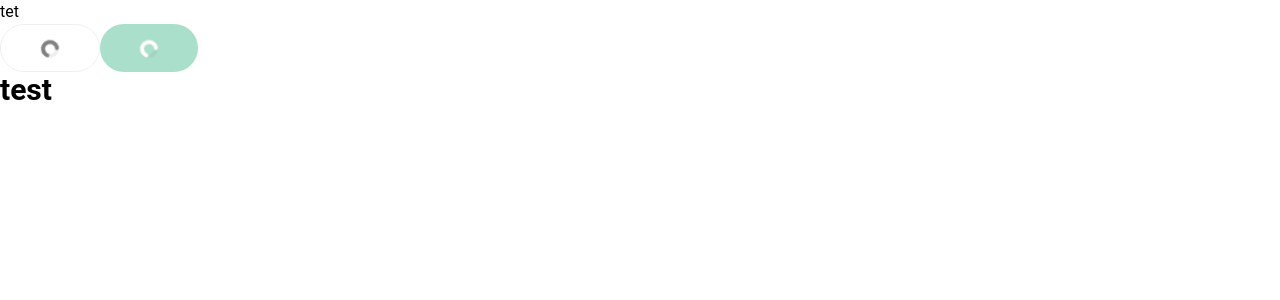
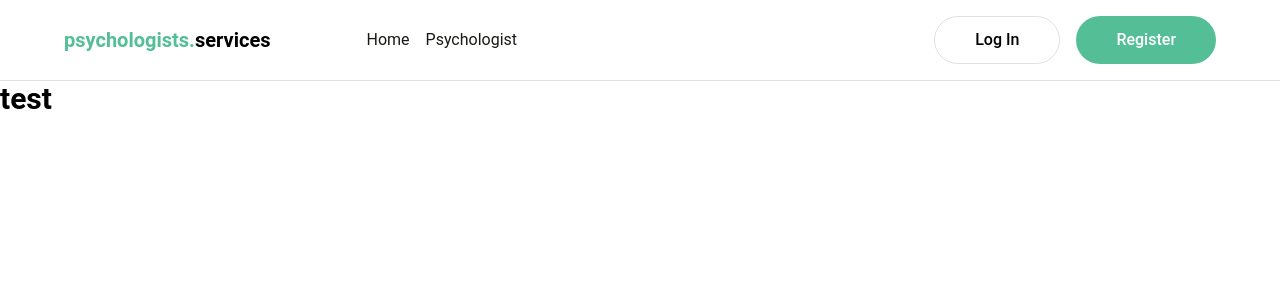
Before and after one commit to oleksandr-chumak/client-psychologist-service-frontend, a Vue app: page / in a window 1280 px wide. Shown: the top 300 px of the page. Built offline with nearby package versions, Linux system fonts and the light colour scheme.

Commit message:
feat: implemented unauthorized header

```diff
--- /dev/null
+++ b/src/modules/components/NavigationLink.vue
@@ -0,0 +1,34 @@
+<script setup lang="ts">
+
+import { computed } from 'vue';
+
+const props = withDefaults(defineProps<{
+  to: string;
+  linkStyle?: 'text' | 'button';
+  active?: boolean;
+}>(), {
+  linkStyle: 'text',
+  active: false
+});
+
+const linkClass = computed(() => {
+  return [
+    {
+      'text-[#191A15] font-normal leading-5': props.linkStyle === 'text',
+      'py-3.5 px-10 text-base leading-5 font-medium rounded-full bg-main text-white': props.linkStyle === 'button',
+      "relative after:content-[''] after:absolute after:-bottom-3 after:left-1/2 after:-translate-x-1/2 after:w-2 after:h-2 after:rounded-full after:bg-main" : props.linkStyle === "text" && props.active
+    }
+  ];
+});
+
+
+</script>
+
+<template>
+  <router-link
+    :class="linkClass"
+    :to="props.to"
+  >
+    <slot></slot>
+  </router-link>
+</template>
--- a/src/modules/components/StyledButton.vue
+++ b/src/modules/components/StyledButton.vue
@@ -39,7 +39,7 @@ const buttonClass = computed(() => {
   return [
     'py-3.5 px-10 text-base leading-5 font-medium rounded-full',
     {
-      'bg-[#54BE96] text-white': props.buttonStyle === 'filled',
+      'bg-main text-white': props.buttonStyle === 'filled',
       'border border-[#C7CBCA] text-black bg-transparent py-[13px]': props.buttonStyle === 'outlined',
       'opacity-50 cursor-not-allowed': props.loading
     }
--- a/src/modules/layout/components/LayoutHeader.vue
+++ b/src/modules/layout/components/LayoutHeader.vue
@@ -1,22 +1,26 @@
 <template>
-  <div>tet</div>
-  <styled-button buttonStyle="outlined"
-                 loading
-  >Log In
-  </styled-button>
-  <styled-button
-    buttonStyle="filled"
-    loading
-  >Registration
-  </styled-button>
+  <div class="p-4 border-b">
+    <div class="flex justify-between w-full max-w-6xl mx-auto">
+      <div class="flex items-center gap-4">
+        <span class="font-bold text-xl mr-20"><span class="text-main">psychologists.</span>services</span>
+        <navigation-link to="/">Home</navigation-link>
+        <navigation-link to="/">Psychologist</navigation-link>
+      </div>
+      <div class="flex gap-4">
+        <styled-button button-style="outlined">Log In</styled-button>
+        <styled-button>Register</styled-button>
+      </div>
+    </div>
+  </div>
 </template>
 
 <script>
 import { defineComponent } from '@vue/composition-api';
 import StyledButton from '@/modules/components/StyledButton.vue';
+import NavigationLink from '@/modules/components/NavigationLink.vue';
 
 export default defineComponent({
-  components: { StyledButton },
+  components: { NavigationLink, StyledButton },
   setup() {
     const test = () => {
       console.log('Button clicked');
--- a/tailwind.config.js
+++ b/tailwind.config.js
@@ -5,6 +5,9 @@ export default {
     "./src/**/*.{vue,js,ts,jsx,tsx}",
   ],
   theme: {
+    colors: {
+      main: "#54BE96"
+    },
     extend: {
       fontFamily: {
         sans: ['Inter', 'sans-serif'],
```
